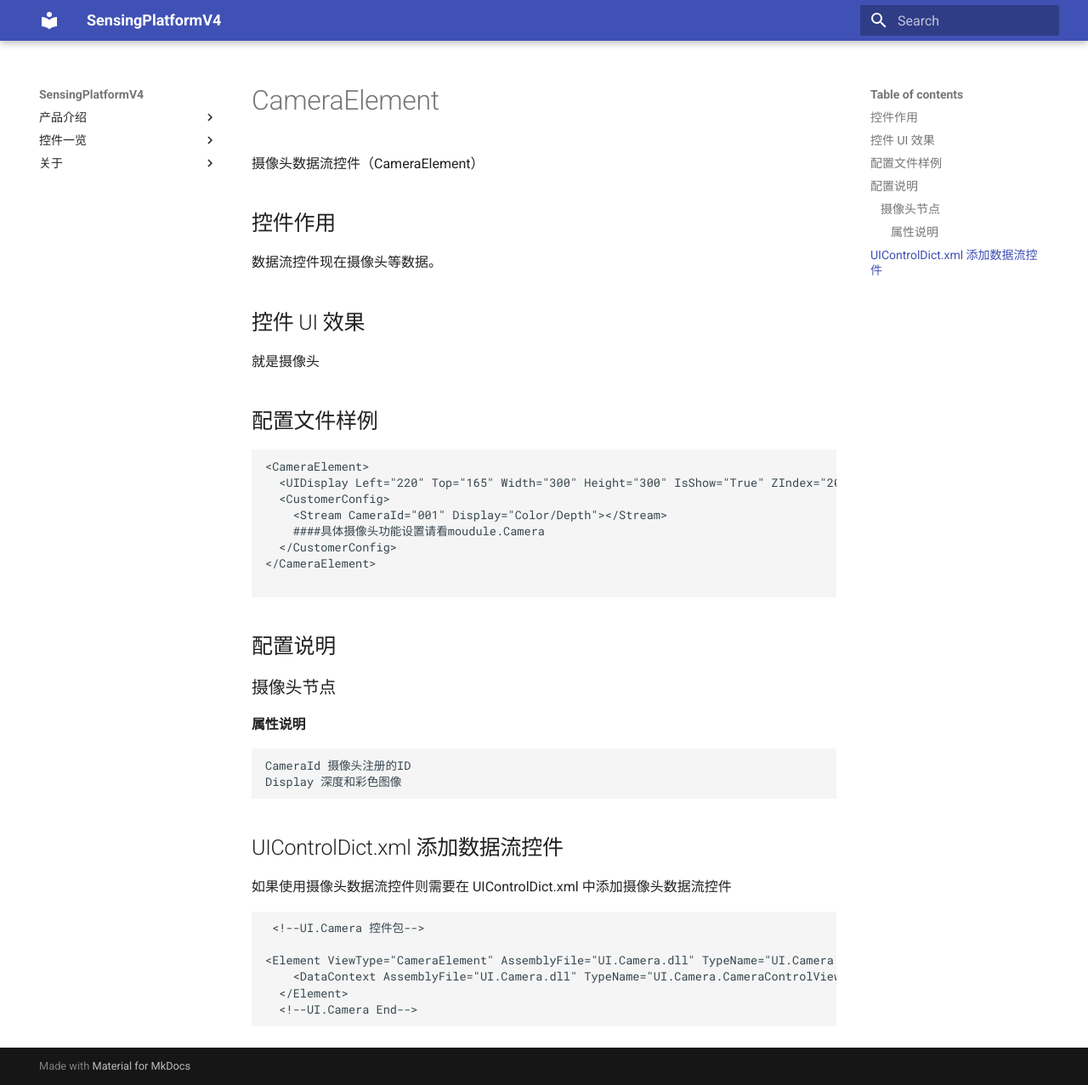
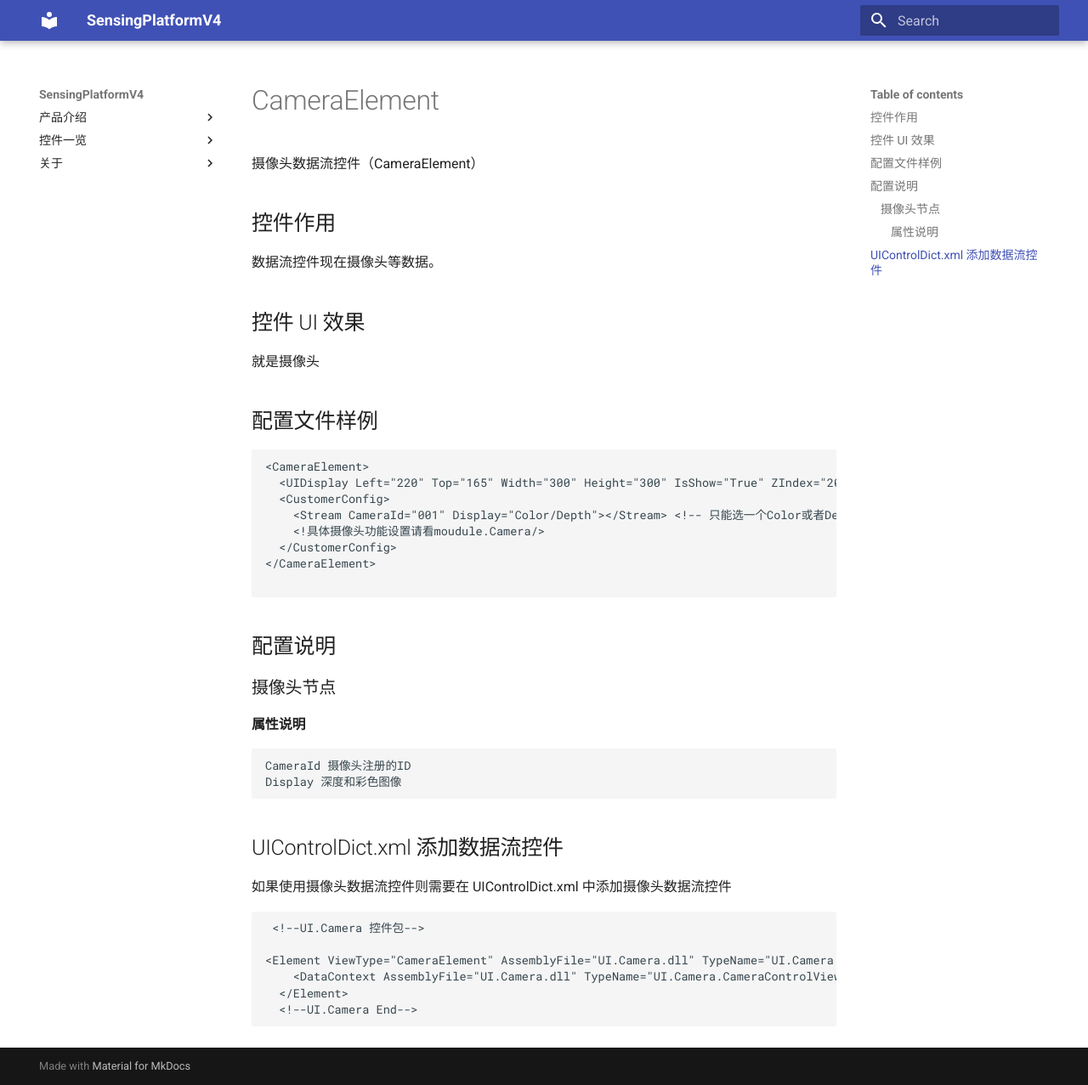
Before and after one commit to troncell/SensingPlatformDocs, an MkDocs documentation site: the page built from docs/控件一览/CameraElement.md, in a window 1280 px wide and 1277 px high. Shown: the whole window at 85% size. Built offline with MkDocs 1.6.1 and Material for MkDocs 9.7.7, drawn with Linux system fonts in a browser that asks for light colours.

Commit message:
Update CameraElement.md

```diff
--- a/docs/控件一览/CameraElement.md
+++ b/docs/控件一览/CameraElement.md
@@ -14,8 +14,8 @@
 <CameraElement>
   <UIDisplay Left="220" Top="165" Width="300" Height="300" IsShow="True" ZIndex="20" UsePercent="False" />
   <CustomerConfig>
-    <Stream CameraId="001" Display="Color/Depth"></Stream>
-    ####具体摄像头功能设置请看moudule.Camera
+    <Stream CameraId="001" Display="Color/Depth"></Stream> <!-- 只能选一个Color或者Depth，Color是彩色图像 -->
+    <!具体摄像头功能设置请看moudule.Camera/>
   </CustomerConfig>
 </CameraElement>
 
```
